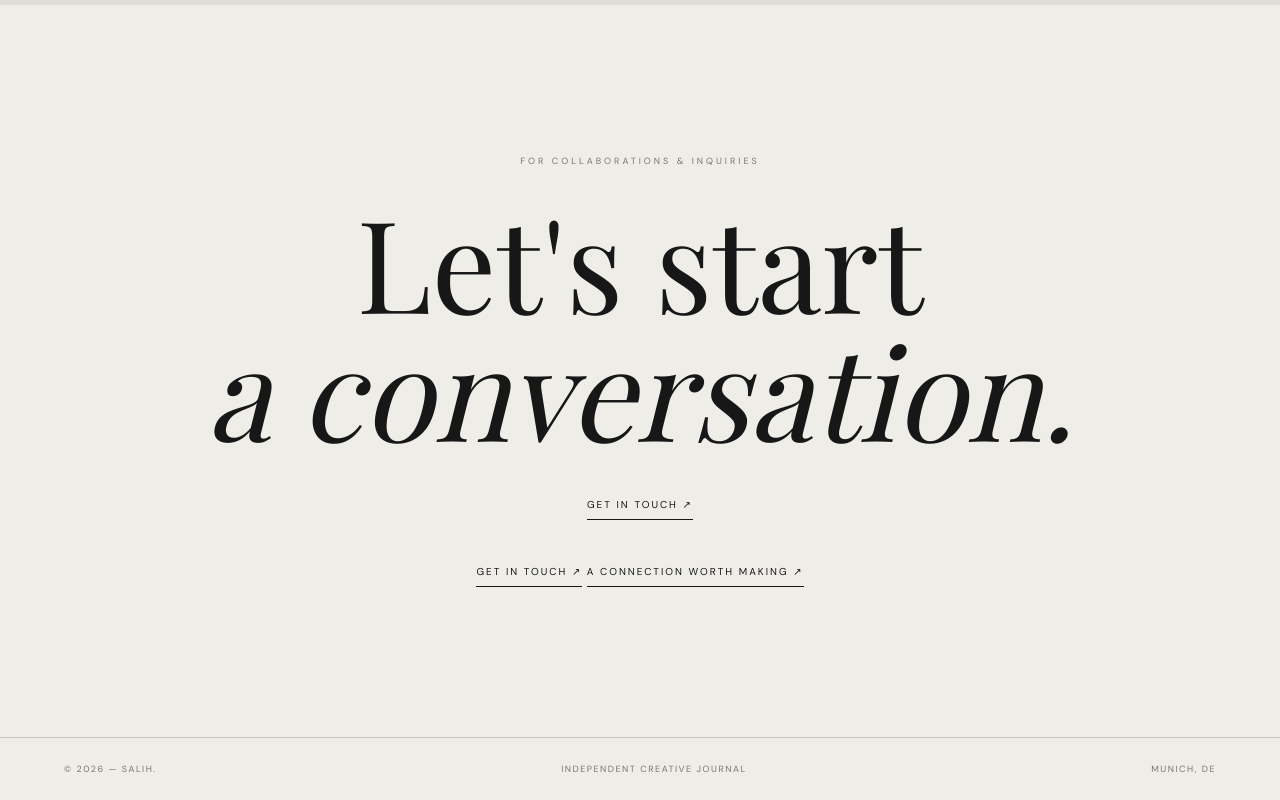
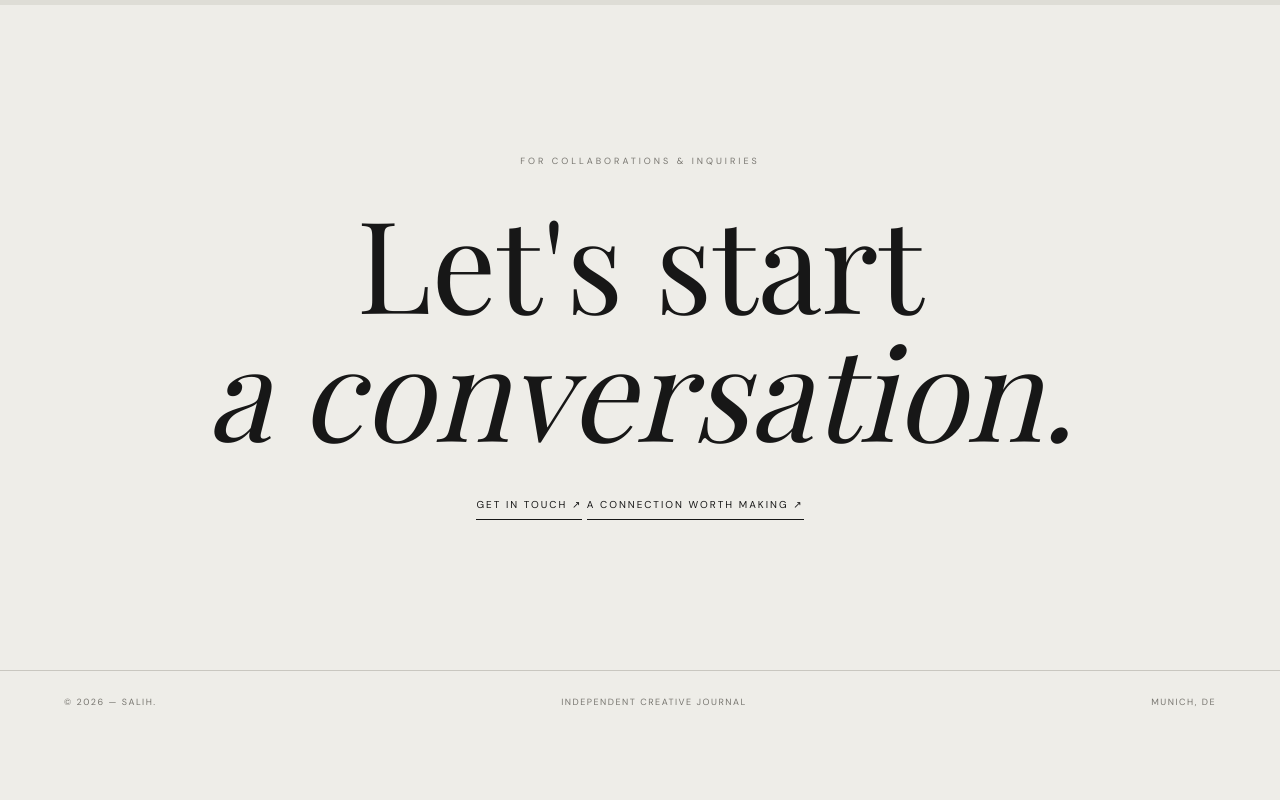
Before and after one commit to karakaplannsalih/salih-portfolio, a plain HTML site: page index.html in a window 1280 px wide. Shown: the part 4411-5211 px from the top of the page. After the commit the page ends 5144 px from the top, so only its background shows below. Drawn offline with nearby package versions, Linux system fonts and the light colour scheme; a web font is replaced by a local one.

Commit message:
Update index.html

```diff
--- a/index.html
+++ b/index.html
@@ -675,9 +675,7 @@ footer {
     <em>a conversation.</em>
   </h2>
 
-  <a href="mailto:creative.salih@gmail.com?subject=Professional%20Inquiry">
-  GET IN TOUCH ↗
-</a>
+
 
 <div class="contact-links">
   <a href="mailto:creative.salih@gmail.com?subject=Professional%20Inquiry">
```
